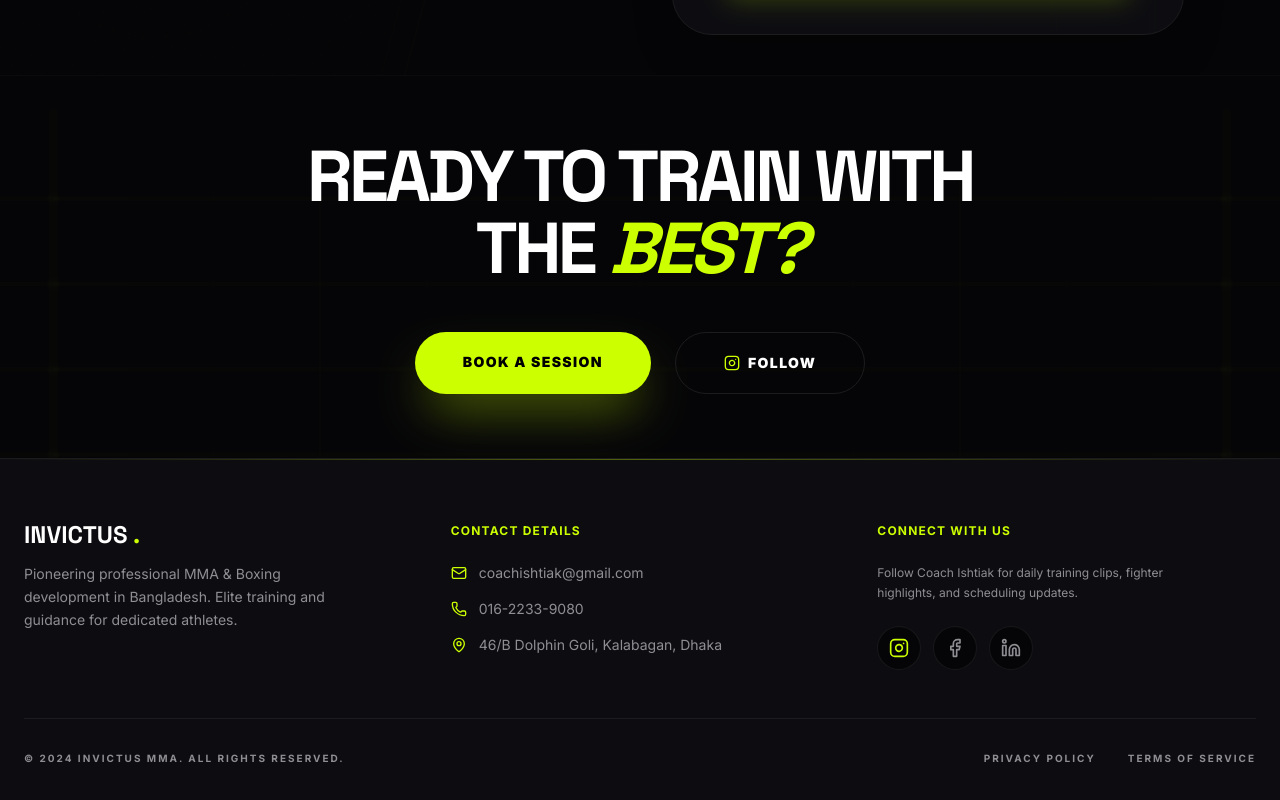
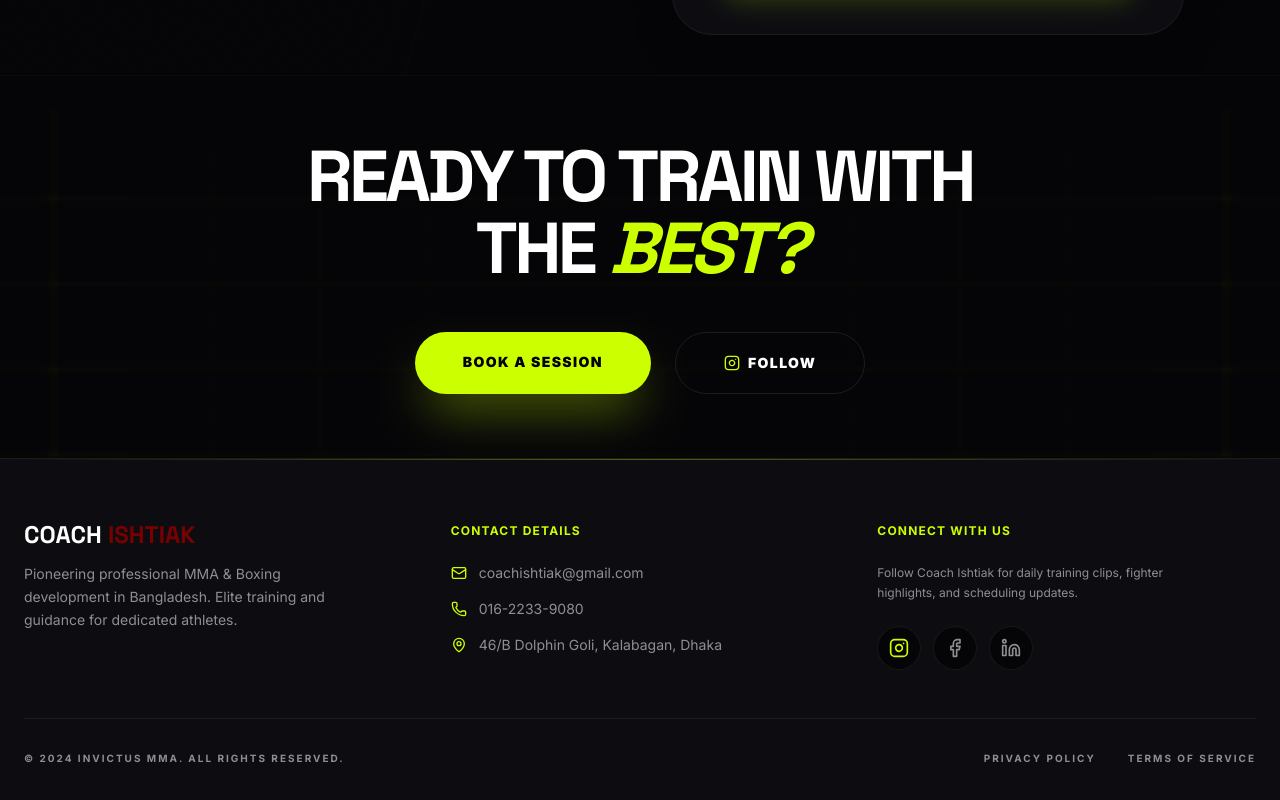
Before and after one commit to AK-Tanha/Coach-Ishtiak, a Next.js app: page / in a window 1280 px wide. Shown: the part 7412-8212 px from the top of the page. Built offline with nearby package versions, Linux system fonts and the light colour scheme; no server answers.

Commit message:
refactor: rebrand application UI by updating labels and site identifiers to Coach Ishtiak and Bunker terminology

```diff
--- a/app/admin/layout.tsx
+++ b/app/admin/layout.tsx
@@ -112,7 +112,7 @@ export default function AdminLayout({ children }: { children: React.ReactNode })
               COACH <span className="text-brand-accent">CONSOLE</span>
             </h1>
             <p className="text-xs font-bold text-brand-muted tracking-widest uppercase">
-              INVICTUS ATHLETICS SECURE AUDIT
+              ATHLETICS SECURE AUDIT
             </p>
           </div>
 
@@ -185,7 +185,7 @@ export default function AdminLayout({ children }: { children: React.ReactNode })
           <div className="px-2">
             <Link href="/admin" className="inline-block group">
               <span className="text-xl font-display font-black tracking-tight text-white group-hover:text-brand-accent transition-colors">
-                INVICTUS <span className="text-brand-accent font-extrabold text-2xl">.</span>
+                BUNKER <span className="text-brand-accent font-extrabold text-2xl">.</span>
               </span>
               <span className="block text-[10px] uppercase tracking-widest font-mono text-brand-muted mt-1 font-bold">
                 COACH ADMIN PORTAL
--- a/app/page.tsx
+++ b/app/page.tsx
@@ -1358,7 +1358,7 @@ export default function PortfolioPage() {
             {/* Column 1: Brand Info */}
             <div className="border-b border-brand-border/30 pb-8 md:border-b-0 md:pb-0">
               <div className="font-display font-black text-2xl mb-4 text-white leading-none">
-                INVICTUS <span className="text-brand-accent">.</span>
+                COACH <span className='text-[#780000]'>ISHTIAK</span>
               </div>
               <p className="text-brand-muted text-sm leading-relaxed max-w-xs mx-auto md:mx-0">
                 Pioneering professional MMA & Boxing development in Bangladesh.
--- a/app/shop/page.tsx
+++ b/app/shop/page.tsx
@@ -296,7 +296,7 @@ export default function ShopPage() {
 
           <div className="flex items-center gap-2">
             <span className="text-sm font-display font-black tracking-widest text-white uppercase sm:text-base">
-              INVICTUS <span className="text-brand-accent inline-flex items-center gap-1">LAB <span className="w-1.5 h-1.5 rounded-full bg-brand-accent animate-pulse" /></span>
+              BUNKER <span className="text-brand-accent inline-flex items-center gap-1">LAB <span className="w-1.5 h-1.5 rounded-full bg-brand-accent animate-pulse" /></span>
             </span>
           </div>
 
```
